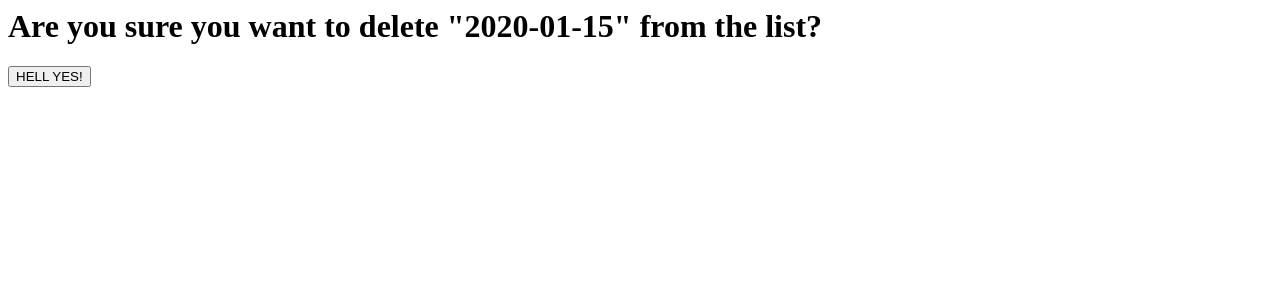
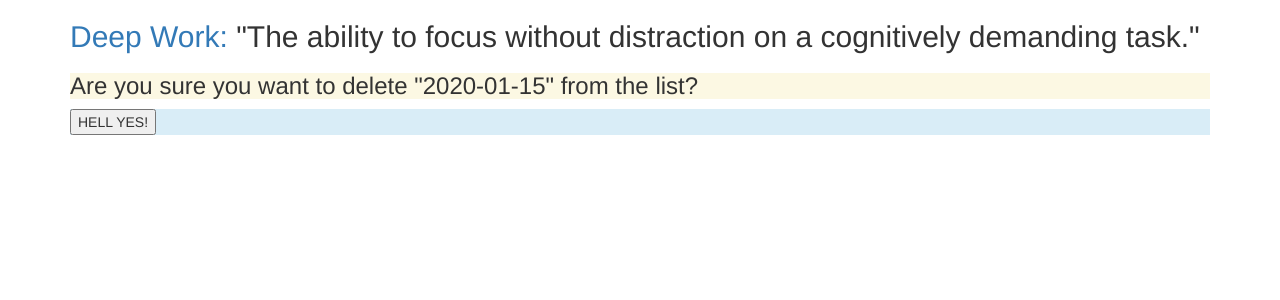
Before and after one commit to thomasjohncole/deepwork2, a Flask app: page /delete/2020-01-15/ in a window 1280 px wide. Shown: the top 300 px of the page. Run offline with Flask 2, Linux system fonts and the light colour scheme; tables that the repository leaves empty hold one stand-in row (values such as "Sample post"); some libraries are stand-ins or nearby versions.

Commit message:
Update delete.html template with bootstrap styles

```diff
--- a/templates/delete_day.html
+++ b/templates/delete_day.html
@@ -1,11 +1,16 @@
-<html>
-<body>
+{% extends "bootstrap/base.html" %}
 
-    <div class='header'>
-        <h1>Are you sure you want to delete "{{ day_to_delete.work_date }}" from the list?</h1>
+{% block content %}
+
+<div class="container">
+
+    <h2><a href={{url_for('indexPage')}}>Deep Work:</a> "The ability to focus without distraction on a cognitively demanding task."</h2>
+
+    <div class="header">
+        <h3 class="bg-warning">Are you sure you want to delete "{{ day_to_delete.work_date }}" from the list?</h1>
     </div>
 
-    <div class='content'>
+    <div class="content bg-info">
         <form method='POST' action="{{url_for('deleteDay', work_date = day_to_delete.work_date)}}">
 
             <button type='submit'>HELL YES!</button>
@@ -13,5 +18,5 @@
         </form>
     </div>
 
-</body>
-</html>
+</div>
+{% endblock %}
--- a/templates/edit_day.html
+++ b/templates/edit_day.html
@@ -6,7 +6,7 @@
 
     <h2><a href={{url_for('indexPage')}}>Deep Work:</a> "The ability to focus without distraction on a cognitively demanding task."</h2>
 
-    <h2>Edit the Entry for "{{ day_to_edit.work_date }}"</h2>
+    <h3>Edit the Entry for "{{ day_to_edit.work_date }}"</h2>
 
     <form class="form-horizontal bg-info" method='POST' action="{{url_for('editDay', work_date = day_to_edit.work_date)}}">
 
```
